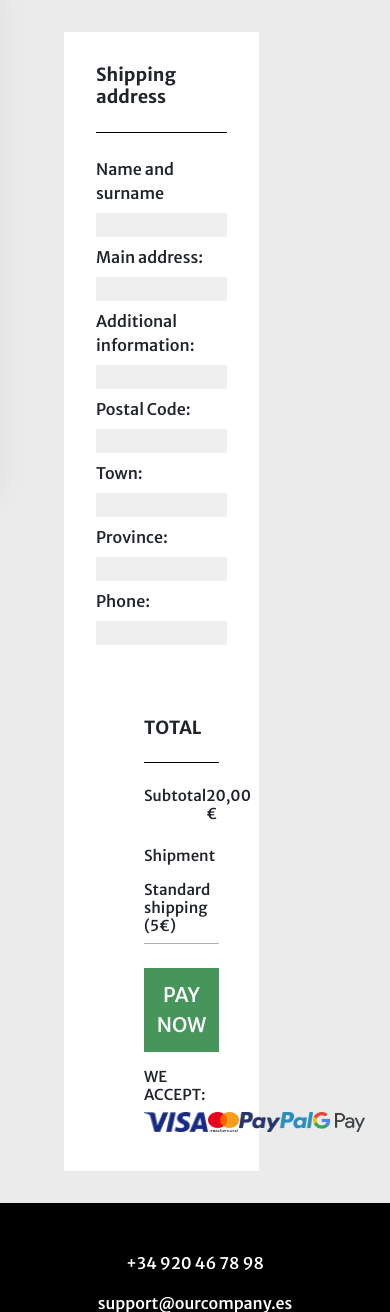
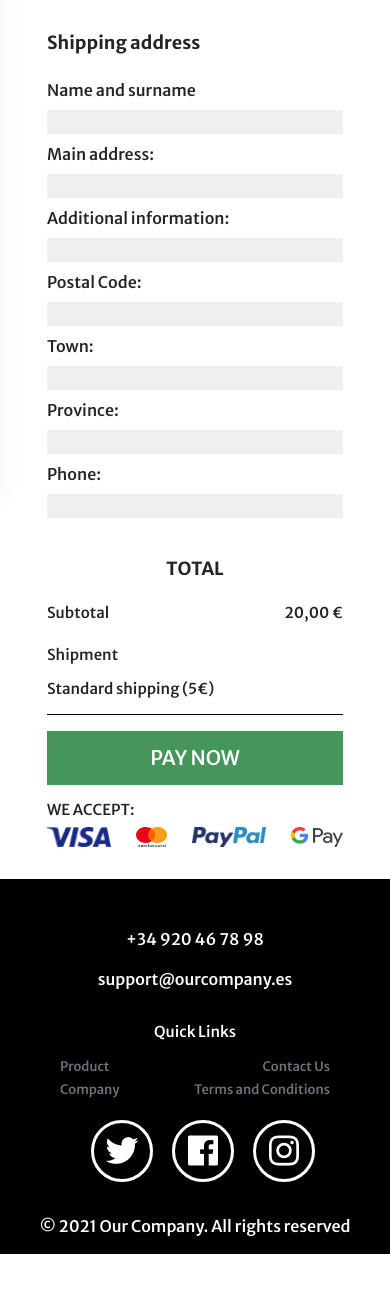
Before and after one commit to JoaquinJPB/DAW1, a PHP site: page /shipping_payment.html in a window 390 px wide. Shown: the part 101-1413 px from the top of the page. After the commit the page ends 1355 px from the top, so only its background shows below. Run offline with PHP 8.4, Linux system fonts and the light colour scheme; some libraries are stand-ins or nearby versions.

Commit message:
Shipping Payment Responsive

```diff
--- a/css/style.css
+++ b/css/style.css
@@ -625,9 +625,6 @@ footer{
 
 .main_shipping {
     background-color: #ebebeb;
-    display: flex;
-    flex-direction: row;
-    justify-content: space-between;
     width: 100vw;
     height: max-content;
 }
@@ -637,10 +634,9 @@ footer{
     font-weight: var(--font-bold);
 }
 
-.shipping_data {
-    margin: 2rem 1rem 2rem 4rem;
+.shipping_data{
     padding: 2rem;
-    width: 50vw;
+    width: fit-content;
     height: fit-content;
     background-color: white;
 }
@@ -663,14 +659,6 @@ footer{
     width: 100%;
 }
 
-.shipping_data hr {
-    margin: 1.5rem 0 1.5rem;
-}
-
-.payment_data hr {
-    margin: 1.5rem 0 .5rem;
-}
-
 .payment_data hr:nth-child(6) {
     background-color: #c4c4c4 !important;
     margin: 0 0 1.5rem !important;
@@ -678,16 +666,7 @@ footer{
 
 .payment_data {
     background-color: white;
-    margin: 2rem 4rem 2rem 1rem;
-    padding: 2rem;
-    width: 35.625vw;
     height: 50vh;
-}
-
-.payment_subtotal {
-    display: flex;
-    flex-direction: row;
-    justify-content: space-between;
 }
 
 .payment_data h3,
@@ -1067,6 +1046,19 @@ a {
         font-size: large;
     }
 
+    /* ======================= SHIPPING PAYMENT ======================= */
+    .shipping_data form{
+        flex-direction: column !important;
+    }
+
+    .shipping_data form div{
+        max-width: 100% !important;
+    }
+
+    .payment_data h1{
+        margin-top: 2rem;
+    }
+
     /* ======================= FOOTER ======================= */
 
     .footer_div_father{
@@ -1389,7 +1381,7 @@ a {
 
 }
 
-@media screen and (min-width: 1000px) {
+@media screen and (min-width: 1000px) and (max-width: 1250px) {
 
 
 }
--- a/shipping_payment.html
+++ b/shipping_payment.html
@@ -43,13 +43,10 @@
     </header>
 
     <main class="main_shipping">
-
-        <section class="shipping_data">
-            <div id="div">
-                <div id="div1">
-                    <h1>Shipping address</h1>
-                    <hr>
-                    <form action="" id="shippingForm" method="post">
+        <section class="shipping_data w-100">
+            <form action="" class="d-flex flex-row justify-content-between" id="shippingForm" method="post">
+                <div class="d-flex flex-column col-6" id="div1">
+                    <h1 class="mb-4">Shipping address</h1>
                     <label for="name">Name and surname</label>
                     <input type="text" name="name" id="name" required>
                     <label for="address">Main address:</label>
@@ -65,11 +62,9 @@
                     <label for="phone">Phone:</label>
                     <input type="tel" name="phone" id="phone" required>
                 </div>
-                <div id="div2">
-                    <section class="payment_data">
-                        <h1>TOTAL</h1>
-                        <hr>
-                        <div class="payment_subtotal">
+                <div class="payment_data col-4" id="div2">
+                    <h1 class="text-center">TOTAL</h1>
+                    <div class="d-flex flex-row justify-content-between">
                         <h3>Subtotal</h3>
                         <h3>20,00 €</h3>
                     </div>
@@ -84,10 +79,8 @@
                         <img src="DAW1_resources/paypal.png" alt="">
                         <img src="DAW1_resources/Google-Pay.png" alt="">
                     </div>
+                </div>
             </form>
-                    </section>
-                </div>
-            </div>
         </section>
 
     </main>
```
Lines whose indentation alone changed are shown as unchanged.
